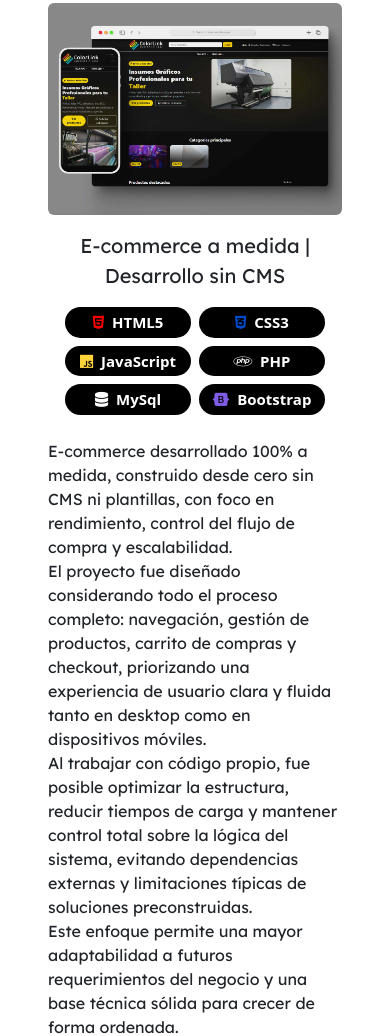
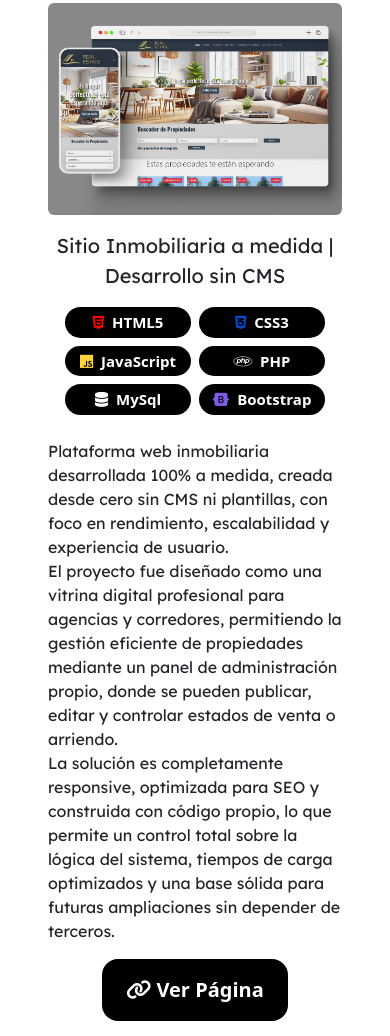
Before and after one commit to ComikSama/porfolio, a plain HTML site: page index.html in a window 390 px wide. Shown: the part 1189-2225 px from the top of the page. Drawn offline with nearby package versions, Linux system fonts and the light colour scheme.

Commit message:
subida de proyecto inmobiliario

```diff
--- a/index.html
+++ b/index.html
@@ -116,6 +116,52 @@
       </div>
       <div id="web-section" class="section-content">
         <div class="row d-flex align-items-center">
+          <div class="col-lg-5">
+            <img src="img/proyectos/007.webp" class="img-fluid rounded-2" alt="img-arancio">
+          </div>
+          <div class="col-lg-7 ">
+            <p class="txt-titulo-3 mt-3 mt-lg-0 pt-0 text-center text-lg-start">Sitio Inmobiliaria a medida | Desarrollo sin CMS</p>
+            <div class="row align-items-center text-center justify-content-center justify-content-lg-start gx-2 gy-2" id="logos">
+              <div class="col-5 col-sm-3 bg-black text-white py-1 px-2 mx-1 rounded-5 fw-bold">
+                  <i class="fa-brands fa-html5 me-1" style="color: #ff0000;"></i>
+                  <span class="txt-icon">HTML5</span>
+              </div>
+              <div class="col-5 col-sm-3 ms-sm-1 bg-black text-white py-1 px-2 mx-1 rounded-5 fw-bold">
+                  <i class="fa-brands fa-css3-alt pe-1" style="color: #004bcc;"></i>
+                  <span class="txt-icon">CSS3</span>
+              </div>
+              <div class="col-5 col-sm-3 ms-sm-1 bg-black text-white py-1 px-2 mx-1 rounded-5 fw-bold">
+                  <i class="fa-brands fa-js me-1" style="color: #FFD43B;"></i>
+                  <span class="txt-icon">JavaScript</span>
+              </div>
+              <div class="col-5 col-sm-3 ms-sm-1 bg-black text-white py-1 px-2 mx-1 rounded-5 fw-bold">
+                  <i class="fa-brands fa-php me-1"></i>
+                  <span class="txt-icon">PHP</span>
+              </div>
+              <div class="col-5 col-sm-3 ms-sm-1 bg-black text-white py-1 px-2 mx-1 rounded-5 fw-bold">
+                  <i class="fa-solid fa-database me-1"></i>
+                  <span class="txt-icon">MySql</span>
+              </div>
+              <div class="col-5 col-sm-3 ms-sm-1 bg-black text-white py-1 px-2 mx-1 rounded-5 fw-bold">
+                  <i class="fa-brands fa-bootstrap me-1" style="color: #7e5ce6;"></i>
+                  <span class="txt-icon">Bootstrap</span>
+              </div>
+            </div>
+            <p class="txt-parrafo-1 mt-4">Plataforma web inmobiliaria desarrollada 100% a medida, creada desde cero sin CMS ni plantillas, con foco en rendimiento, escalabilidad y experiencia de usuario.<br>El proyecto fue diseñado como una vitrina digital profesional para agencias y corredores, permitiendo la gestión eficiente de propiedades mediante un panel de administración propio, donde se pueden publicar, editar y controlar estados de venta o arriendo.<br>La solución es completamente responsive, optimizada para SEO y construida con código propio, lo que permite un control total sobre la lógica del sistema, tiempos de carga optimizados y una base sólida para futuras ampliaciones sin depender de terceros.</p>
+            <div class="d-flex txt-cod justify-content-center justify-content-lg-start">
+              <!-- <div class="bg-black  py-3 px-4 rounded-4 fw-bold">
+                <a href="" class="text-decoration-none text-white" target="_blank"><i class="fa-brands fa-github"></i> GitHub</a>
+              </div> -->
+              <div class="bg-black py-3 px-4 rounded-4 fw-bold">
+                <a href="https://www.lsweb.cl/tienda" class="text-decoration-none text-white" target="_blank">
+                  <i class="fa-solid fa-link"></i></i>
+                  <span>Ver Página</span>
+                </a>
+              </div>
+            </div>
+          </div>
+        </div>
+        <div class="row d-flex align-items-center mt-5">
           <div class="col-lg-5">
             <img src="img/proyectos/006.webp" class="img-fluid rounded-2" alt="img-arancio">
           </div>
```
Also changed, not shown: img/proyectos/007.webp (added).
